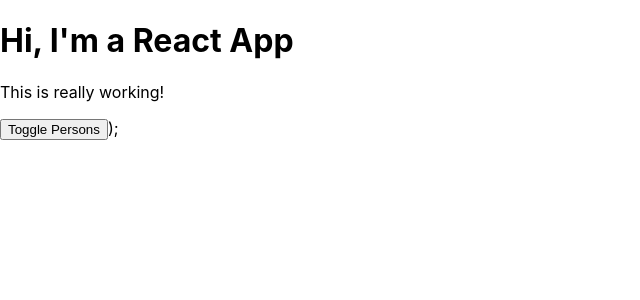
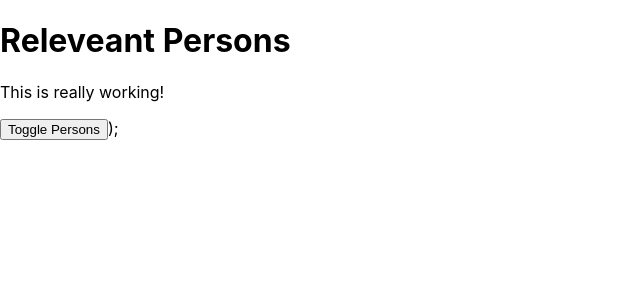
Before and after one commit to nkaravakis/reacttraining, a React app: page / in a window 1280 px wide. Shown: the top 300 px of the page, without its empty margins (0-640 px from the left). Built offline with nearby package versions, Linux system fonts and the light colour scheme.

Commit message:
Completed Section 7 Lecture 82

```diff
--- a/src/components/Cockpit/Cockpit.js
+++ b/src/components/Cockpit/Cockpit.js
@@ -18,7 +18,7 @@
 
     return (
         <div className={classes.Cockpit}>
-            <h1> Hi, I'm a React App</h1>
+            <h1>{props.appTitle}</h1>
             <p className={assignedClasses.join(' ')}>This is really working!</p>
             <button
             className={btnClass}
--- a/src/containers/App.js
+++ b/src/containers/App.js
@@ -61,6 +61,7 @@
     return (
         <div className={classes.App}>
             <Cockpit
+              appTitle={this.props.title}
               showPersons={this.state.showPersons}
               persons={this.state.persons}
               clicked={this.togglePersonsHandler}/>
--- a/src/index.js
+++ b/src/index.js
@@ -4,7 +4,7 @@
 import App from './containers/App';
 import * as serviceWorker from './serviceWorker';
 
-ReactDOM.render(<App />, document.getElementById('root'));
+ReactDOM.render(<App title="Releveant Persons" />, document.getElementById('root'));
 
 // If you want your app to work offline and load faster, you can change
 // unregister() to register() below. Note this comes with some pitfalls.
```
